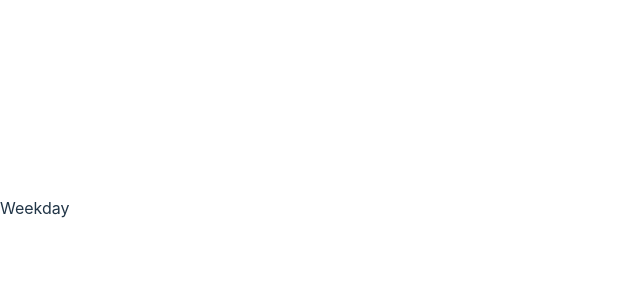
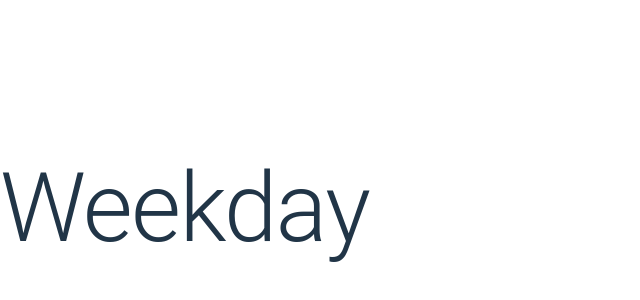
Before and after one commit to Rashid-Hashim-Shaikh/weekday, a React (Vite) app: page / in a window 1280 px wide. Shown: the part 192-492 px from the top of the page, without its empty margins (0-640 px from the left). Built offline with nearby package versions, Linux system fonts and the light colour scheme.

Commit message:
:wrench: Setup Material UI

```diff
--- a/package.json
+++ b/package.json
@@ -10,6 +10,9 @@
     "preview": "vite preview"
   },
   "dependencies": {
+    "@emotion/react": "^11.11.4",
+    "@emotion/styled": "^11.11.5",
+    "@mui/material": "^5.15.16",
     "react": "^18.2.0",
     "react-dom": "^18.2.0"
   },
--- a/src/App.tsx
+++ b/src/App.tsx
@@ -1,11 +1,11 @@
+import { Typography } from '@mui/material';
 
 function App() {
-
   return (
-    <div>
+    <Typography variant="h1">
       Weekday
-    </div>
-  )
+    </Typography>
+  );
 }
 
-export default App
+export default App;
```
Also changed, not shown: 1 other file (tests, documents, lock files or other folders).
